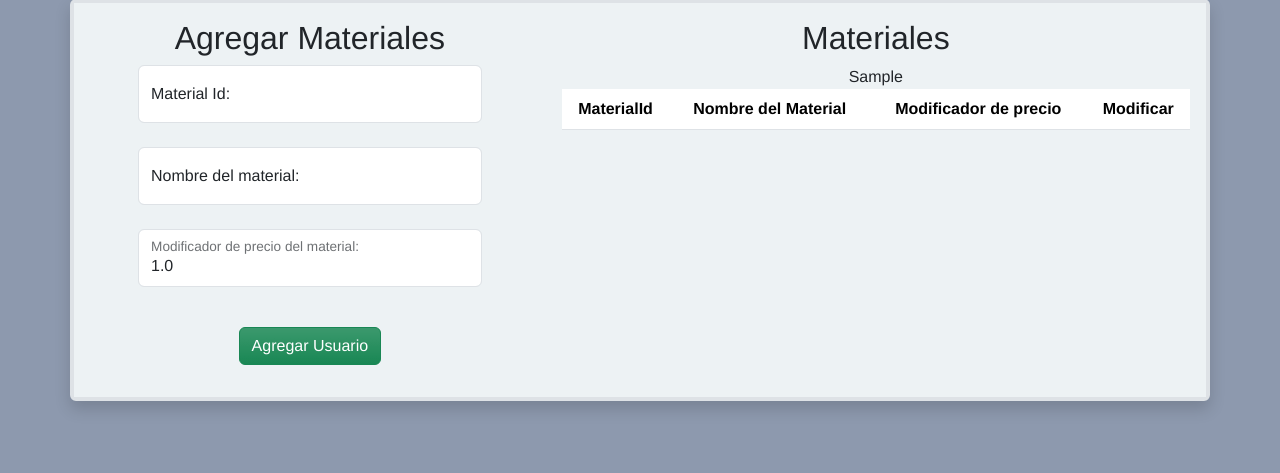
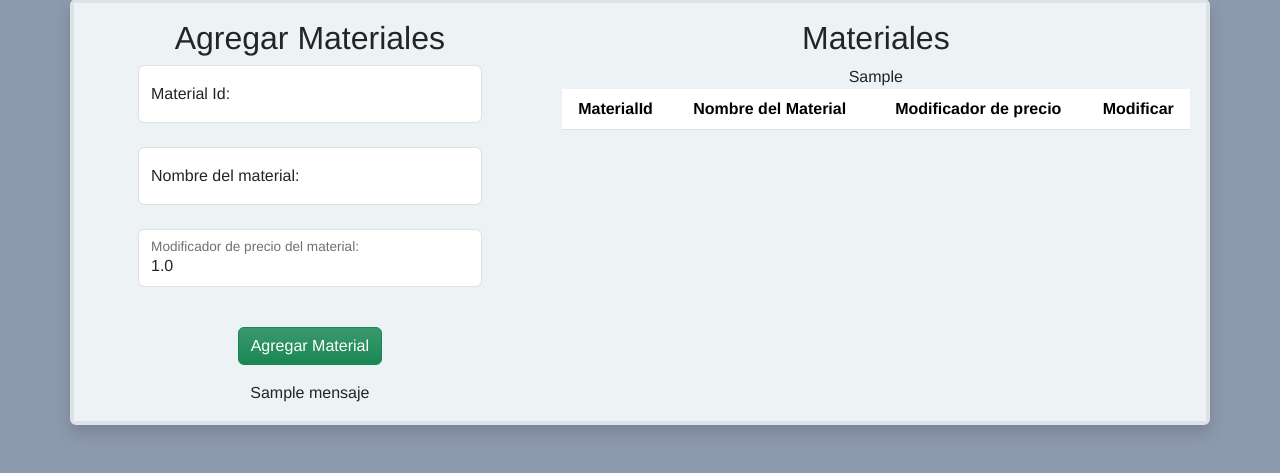
Before and after one commit to CanizalesJose/PrintOnDemand, a Flask app: template src/templates/auth/adminMaterials.html in a window 1280 px wide. Shown: the part 145-618 px from the top of the page. Run offline with Flask 3, Linux system fonts and the light colour scheme; the template is opened without the code that fills it: most values are stand-ins (such as "Sample title", 1, 10 or a date in 2020); lists and menus that the app fills with data are empty; some libraries are stand-ins or nearby versions.

```diff
--- a/src/Insertar datos.sql
+++ b/src/Insertar datos.sql
@@ -21,8 +21,6 @@ call registrarMaterial("material2", "ABS", 1.2);
 call registrarMaterial("material3", "PETG", 1.1);
 call registrarMaterial("material4", "TPU", 1.3);
 
-SELECT * FROM materials;
-
 call registrarValidMaterial("model1", "material1");
 call registrarValidMaterial("model1", "material2");
 call registrarValidMaterial("model1", "material3");
@@ -41,3 +39,7 @@ call registrarValidMaterial("model4", "material3");
 call registrarValidMaterial("model5", "material1");
 
 call registrarValidMaterial("model6", "material2");
+
+select * from validmaterials;
+
+delete from validmaterials where modelkey = "model6" and materialKey = "material2";
--- a/src/app.py
+++ b/src/app.py
@@ -46,6 +46,8 @@ def logout():
 @app.route("/inicio", methods = ["GET", "POST"])
 def iniciarSesion():
     if request.method == "POST":
+        # request.for['username']: esta linea toma el valor del formulario con un atributo name = 'username'
+        # el atributo id no es necesario para estas transacciones y solo se usará en el JS
         usuario = user(request.form['username'], 0, request.form['password'])
         logged_user = UserDAO.login(db, usuario)
 
@@ -111,6 +113,7 @@ def catalogo():
 @app.route("/adminModels")
 def adminModels():
     if current_user.is_authenticated and current_user.getUserType() == 1:
+        mensaje = request.args.get('mensaje', "")
         listaModelosHTML = ""
         listaModelos = model3DDAO.getAllModels(db)
 
@@ -124,23 +127,24 @@ def adminModels():
                 <td>{modelo.getModelBasePrice()}</td>
                 <td>
                     <form id="updateForm{modelo.getModelId()}">
+                        <input type="hidden" name="modelId" value="{modelo.getModelId()}">
                         <div class="form-floating mb-1">
-                            <input type="text" class="form-control" id="inputUpdatedModelName{modelo.getModelId()}" value="{modelo.getModelName()}">
+                            <input type="text" class="form-control" name="inputUpdatedModelName{modelo.getModelId()}" value="{modelo.getModelName()}">
                             <label for="inputUpdatedModelName{modelo.getModelId()}">Nuevo nombre</label>
                         </div>
 
                         <div class="form-floating mb-1">
-                            <input type="text" class="form-control" id="inputUpdatedModelImage{modelo.getModelId()}" value="{modelo.getModelImage()}">
+                            <input type="text" class="form-control" name="inputUpdatedModelImage{modelo.getModelId()}" value="{modelo.getModelImage()}">
                             <label for="inputUpdatedModelName{modelo.getModelId()}">Nueva Imagen</label>
                         </div>
 
                         <div class="form-floating mb-1">
-                            <input type="text" class="form-control" id="inputUpdatedModelFile{modelo.getModelId()}" value="{modelo.getModelFile()}">
+                            <input type="text" class="form-control" name="inputUpdatedModelFile{modelo.getModelId()}" value="{modelo.getModelFile()}">
                             <label for="inputUpdatedModelFile{modelo.getModelId()}">Nuevo archivo</label>
                         </div>
 
                         <div class="form-floating mb-1">
-                            <input type="number" class="form-control" id="inputUpdatedModelBasePrice{modelo.getModelId()}" value="{modelo.getModelBasePrice()}">
+                            <input type="number" class="form-control" name="inputUpdatedModelBasePrice{modelo.getModelId()}" value="{modelo.getModelBasePrice()}">
                             <label for="inputUpdatedModelBasePrice{modelo.getModelId()}">Nuevo precio base</label>
                         </div>
 
@@ -155,7 +159,7 @@ def adminModels():
                 </td>
             </tr>
             """
-        return render_template("auth/adminModels.html", listaModelosHTML=listaModelosHTML)
+        return render_template("auth/adminModels.html", listaModelosHTML=listaModelosHTML, mensaje=mensaje)
     else:
         return redirect('catalogo')
 
@@ -180,6 +184,7 @@ def adminUsers():
                 <td>{registro['usertype'].getUserTypeName()}</td>
                 <td>
                     <form id="updateUser{registro['usuario'].getUserName()}">
+                        <input type="hidden" name="userName" value="{registro['usuario'].getUserName()}">
                         <div class="form-floating mb-1">
                             <input type="text" class="form-control" id="inputUpdatedUsername{registro['usuario'].getUserName()}" value="{registro['usuario'].getUserName()}">
                             <label for="inputUpdatedUsername{registro['usuario'].getUserName()}">Nuevo nombre</label>
@@ -206,6 +211,7 @@ def adminUsers():
 @app.route("/adminMaterials")
 def adminMaterials():
     if current_user.is_authenticated and current_user.getUserType() == 1:
+        mensaje = request.args.get('mensaje', "")
         materialsList = materialDAO.getAllMaterials(db)
         materialsListHTML = ""
         for material in materialsList:
@@ -216,6 +222,7 @@ def adminMaterials():
                 <td scope="col">x {material.getMaterialPriceModifier()}</td>
                 <td scope="col">
                     <form id="updateFormMaterial{material.getMaterialId()}">
+                        <input type="hidden" name="materialId" value="{material.getMaterialId()}">
                         <div class="form-floating mb-1">
                             <input type="text" class="form-control" id="inputUpdatedMaterialName{material.getMaterialId()}" value="{material.getMaterialName()}">
                             <label for="inputUpdatedMaterialName{material.getMaterialId()}">Nuevo Nombre</label>
@@ -232,13 +239,14 @@ def adminMaterials():
                 </td>
             </tr>
             """
-        return render_template("auth/adminMaterials.html", materialsListHTML=materialsListHTML)
+        return render_template("auth/adminMaterials.html", materialsListHTML=materialsListHTML, mensaje=mensaje)
     else:
         return redirect('catalogo')
 
 @app.route("/adminValidMaterials")
 def adminValidMaterials():
     if current_user.is_authenticated and current_user.getUserType() == 1:
+        mensaje = request.args.get('mensaje', "")
         # Generar lista de modelos validos
         validModels = validMaterialDAO.getModelsIdWithMaterials(db)
         validModelsOptionsHTML = ""
@@ -257,7 +265,7 @@ def adminValidMaterials():
                 """
         # Generar la tabla con los materiales de cada modelo
         validList = validMaterialDAO.getDataValidMaterials(db)
-        print(validList)
+
         if validList != None:
             validListHTML = ""
             for registro in validList:
@@ -266,11 +274,17 @@ def adminValidMaterials():
                         <td>{registro['modelName']}</td>
                         <td>{registro["materialName"]}</td>
                         <td> <img src="{registro["modelImage"]}" class="imgMdl"></td>
-                        <td><button type="button" class="btn btn-danger bg-gradient mt-3" id="deleteValidElement{registro['modelKey']+registro['materialKey']}">Eliminar</button></td>
+                        <td>
+                            <form>
+                                <input type="hidden" name="modelKey" value="{registro['modelKey']}">
+                                <input type="hidden" name="materialKey" value="{registro['materialKey']}">
+                                <button type="button" class="btn btn-danger bg-gradient mt-3" id="deleteValidElement{registro['modelKey']+registro['materialKey']}">Eliminar</button>
+                            </form>
+                        </td>
                     </tr>
                 """
 
-        return render_template("auth/adminValidMaterials.html", validModelsOptionsHTML=validModelsOptionsHTML, materialsListHTML=materialsListHTML, validListHTML=validListHTML)
+        return render_template("auth/adminValidMaterials.html", validModelsOptionsHTML=validModelsOptionsHTML, materialsListHTML=materialsListHTML, validListHTML=validListHTML, mensaje=mensaje)
     else:
         return redirect('catalogo')
 
@@ -280,6 +294,88 @@ def pedidosPersonalizados():
         return render_template("auth/realizarPedidos.html")
     else:
         return redirect(url_for('catalogo'))
+
+@app.route("/addModel", methods=["GET", "POST"])
+def addModel():
+    if request.method == "POST":
+        # Gestionar el agregar modelo
+        mensaje = ""
+        newId = request.form['inputNewModelId']
+        newName = request.form['inputNewModelName']
+        newImage = request.form['inputNewModelImage']
+        newFile = request.form['inputNewModelFile']
+        newPrice = float(request.form['inputNewModelBasePrice'])
+
+        modelo = Model3D(newId, newName, newImage, newFile, newPrice)
+        if len(modelo.getModelId()) == 0:
+            mensaje += "<div class=\"alert alert-danger\" role=\"alert\"> El campo id no puede estar vacío </div>"
+        if len(modelo.getModelName()) == 0:
+            mensaje += "<div class=\"alert alert-danger\" role=\"alert\"> El campo nombre no puede estar vacío </div>"
+        if len(modelo.getModelImage()) == 0:
+            mensaje += "<div class=\"alert alert-danger\" role=\"alert\"> El campo imagen no puede estar vacío </div>"
+        if len(modelo.getModelFile()) == 0:
+            mensaje += "<div class=\"alert alert-danger\" role=\"alert\"> El campo archivo no puede estar vacío </div>"
+        if modelo.getModelBasePrice() <= 0:
+            mensaje += "<div class=\"alert alert-danger\" role=\"alert\"> El campo precio no puede ser igual o menor a 0 </div>"
+
+        if mensaje != "":
+            return redirect(url_for("adminModels", mensaje=mensaje))
+
+        if model3DDAO.insertModel3D(db, modelo) == 1:
+            mensaje = "<div class=\"alert alert-danger\" role=\"alert\"> El id del modelo ya existe </div>"
+        else:
+            mensaje = "<div class=\"alert alert-success\" role=\"alert\"> Modelo agregado! </div>"
+
+        return redirect(url_for("adminModels", mensaje=mensaje))
+
+    else:
+        mensaje = ""
+        return redirect(url_for("adminModels", mensaje=mensaje))
+
+@app.route("/addMaterial", methods=["GET", "POST"])
+def addMaterial():
+    if request.method == "POST":
+        mensaje = ""
+        newId = request.form['newMaterialId']
+        newName = request.form['newMaterialName']
+        newPriceModifier = float(request.form['newMaterialPriceModifier'])
+        newMaterial = material(newId, newName, newPriceModifier)
+
+        if len(newMaterial.getMaterialId()) == 0:
+            mensaje += "<div class=\"alert alert-danger\" role=\"alert\"> El id no puede estar vacío </div>"
+        if len(newMaterial.getMaterialName()) == 0:
+            mensaje += "<div class=\"alert alert-danger\" role=\"alert\"> El nombre no puede estar vacío </div>"
+        if float(newMaterial.getMaterialPriceModifier()) <= 0:
+            mensaje += "<div class=\"alert alert-danger\" role=\"alert\"> El modificador de precio no puede ser 0 o menor </div>"
+
+        if mensaje != "":
+            return redirect(url_for("adminMaterials", mensaje=mensaje))
+        if materialDAO.insertMaterial(db, newMaterial) == 1:
+            mensaje = "<div class=\"alert alert-danger\" role=\"alert\"> El id del nuevo material ya existe </div>"
+        else:
+            mensaje = "<div class=\"alert alert-success\" role=\"alert\"> Material agregado! </div>"
+
+        return redirect(url_for("adminMaterials", mensaje=mensaje))
+    else:
+        mensaje = ""
+        return redirect(url_for("adminMaterials"), mensaje=mensaje)
+
+@app.route("/addValidMaterial", methods=["GET", "POST"])
+def addValidMaterials():
+    if request.method == "POST":
+        mensaje = ""
+        newModelKey = request.form['inputValidModel']
+        newMaterialKey = request.form['inputValidMaterial']
+        vinculo = validMaterial(newModelKey, newMaterialKey)
+
+        if validMaterialDAO.insertValidMaterial(db, vinculo) == 1:
+            mensaje = "<div class=\"alert alert-danger\" role=\"alert\"> La relación ya existe </div>"
+        else:
+            mensaje = "<div class=\"alert alert-success\" role=\"alert\"> Relación agregada! </div>"
+        return redirect(url_for("adminValidMaterials",mensaje=mensaje))
+    else:
+        mensaje = ""
+        return redirect(url_for("adminValidMaterials", mensaje=mensaje))
 
 
 # Definición de rutas predeterminadas
--- a/src/modelos/validMaterial.py
+++ b/src/modelos/validMaterial.py
@@ -1,7 +1,7 @@
 class validMaterial():
     def __init__(self, modelKey, materialKey):
         self._modelKey = modelKey
-        self._materialKey = _materialKey
+        self._materialKey = materialKey
 
     def getModelKey(self):
         return self._modelKey
--- a/src/static/css/styles.css
+++ b/src/static/css/styles.css
@@ -39,7 +39,7 @@ body {
 }
 
 .card:hover {
-    transform: scale(1.05);
+    transform: scale(1.01);
     background-color: #E0CFFC;
 }
 
--- a/src/templates/auth/InicioSesion.html
+++ b/src/templates/auth/InicioSesion.html
@@ -32,13 +32,13 @@
     <form class="formularioInicioSesion position-absolute top-50 start-50 translate-middle p-3 mb-5 border-2 border-black rounded bg-light bg-opacity-75 p-5" action="/inicio" method="POST">
         <!-- Nombre de usuario -->
         <div class="form-floating mb-4">
-          <input type="text" id="username" name="username" class="form-control border-2 border-black" placeholder="Username">
+          <input type="text"  name="username" class="form-control border-2 border-black" placeholder="Username">
           <label class="form-label" for="user">Usuario</label>
 
         </div>
         <!-- Contraseña -->
         <div class="form-floating mb-4">
-            <input type="password" id="pass" name="password" class="form-control border-2 border-black" placeholder="Password">
+            <input type="password" name="password" class="form-control border-2 border-black" placeholder="Password">
             <label class="form-label" for="pass">Contraseña</label>
         </div>
 
--- a/src/templates/auth/adminMaterials.html
+++ b/src/templates/auth/adminMaterials.html
@@ -15,25 +15,28 @@
             <div class="col-md-5 p-3 text-center">
                 <h2>Agregar Materiales</h2>
 
-                <form id="formModel">
+                <form action="/addMaterial" method="POST">
                     <div class="form-floating mb-4 mx-5">
-                        <input type="text" class="form-control" id="inputNewMaterialId" placeholder="MaterialId">
-                        <label for="inputNewMaterialId">Material Id: </label>
+                        <input type="text" class="form-control" name="newMaterialId" placeholder="MaterialId">
+                        <label for="newMaterialId">Material Id: </label>
                     </div>
 
                     <div class="form-floating mb-4 mx-5">
-                        <input type="text" class="form-control" id="inputNewMaterialName" placeholder="MaterialName">
-                        <label for="inputNewMaterialName">Nombre del material: </label>
+                        <input type="text" class="form-control" name="newMaterialName" placeholder="MaterialName">
+                        <label for="newMaterialName">Nombre del material: </label>
                     </div>
 
                     <div class="form-floating mb-4 mx-5">
-                        <input type="number" class="form-control" id="inputNewMaterialPriceModifier" placeholder="PriceModifier" value="1.0">
-                        <label for="inputNewMaterialPriceModifier">Modificador de precio del material:</label>
+                        <input type="number" step="0.01" class="form-control" name="newMaterialPriceModifier" placeholder="PriceModifier" value="1.0">
+                        <label for="newMaterialPriceModifier">Modificador de precio del material:</label>
                     </div>
 
                     <div class="text-center">
-                        <button type="button" class="btn btn-success bg-gradient my-3" id="botonAgregarUsuario">Agregar Usuario</button>
+                        <button type="submit" class="btn btn-success bg-gradient my-3">Agregar Material</button>
                     </div>
+
+                    {{mensaje | safe}}
+
                 </form>
             </div>
             <!-- Divisor -->
```
Also changed, not shown: src/DataBase.sql (+7 -7 lines), src/modelos/materialDAO.py (+17 -0 lines), src/modelos/model3DDAO.py (+17 -0 lines), src/modelos/validMaterialDAO.py (+17 -0 lines), src/templates/auth/adminModels.html (+10 -8 lines), src/templates/auth/adminValidMaterials.html (+5 -4 lines), 1 other file.
